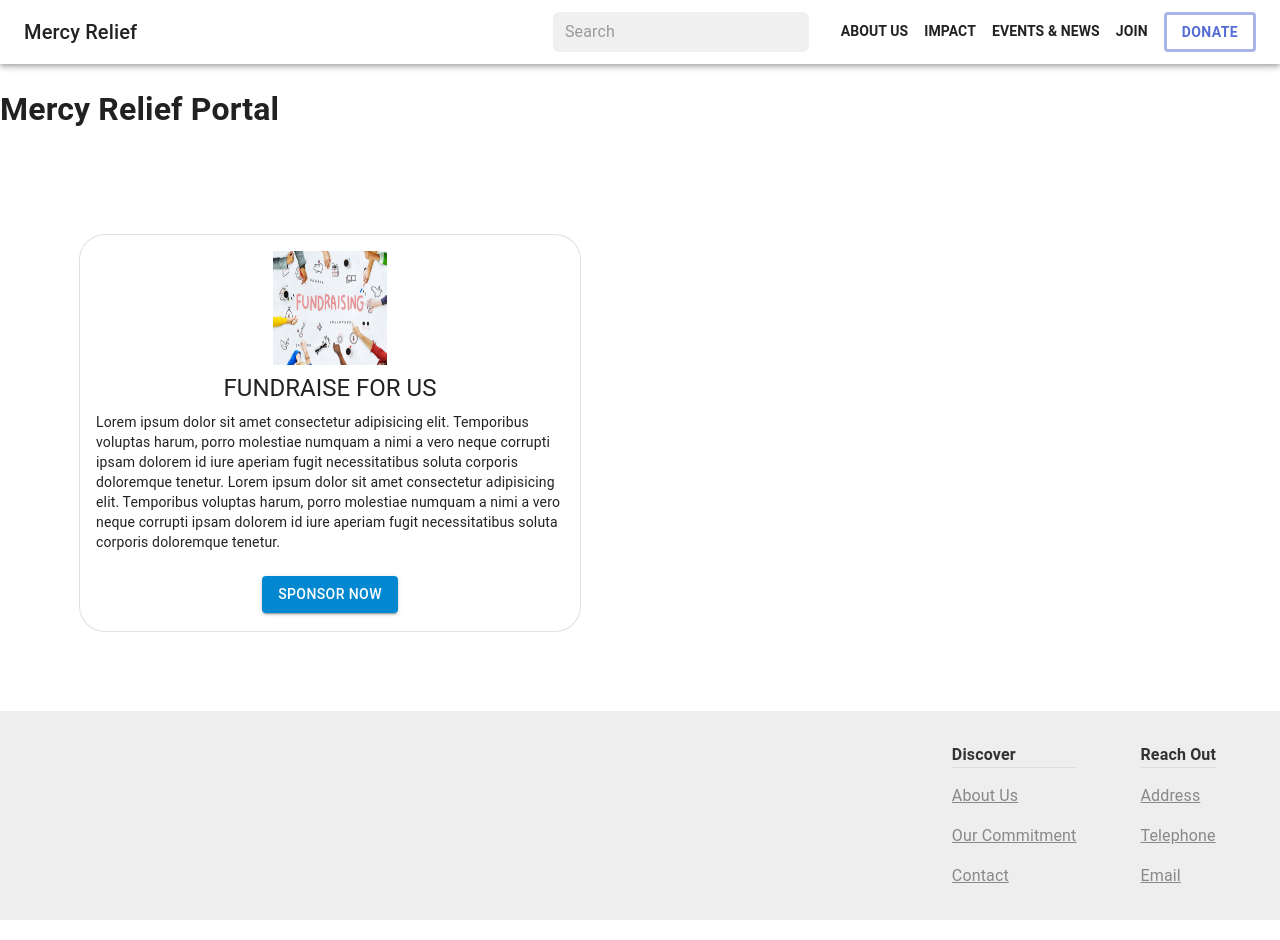
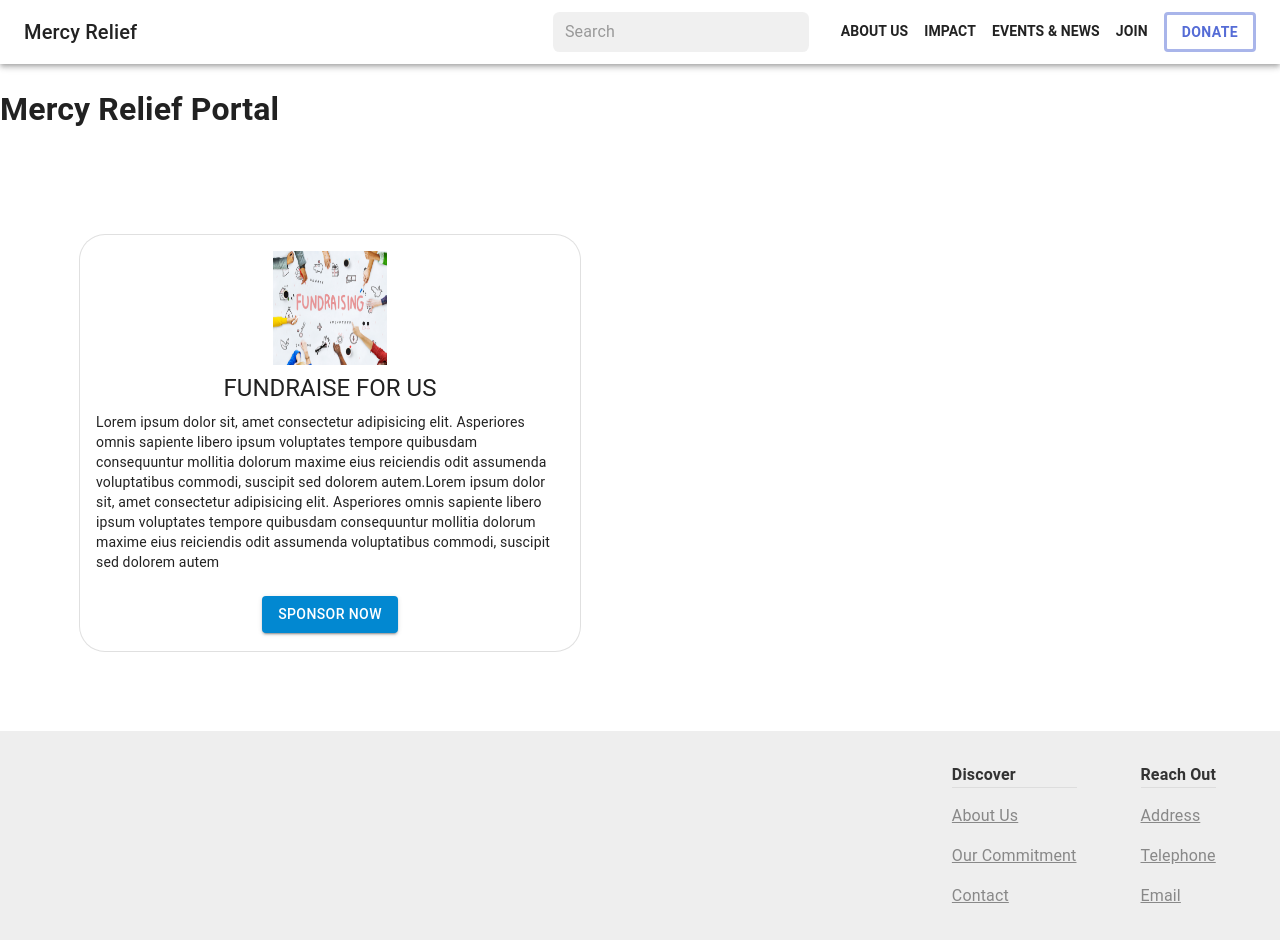
Before and after one commit to dsc-project-mr/mr-fe-external, a Next.js app: page / in a window 1280 px wide. Built offline with nearby package versions, Linux system fonts and the light colour scheme.

Commit message:
Added props for card

```diff
--- a/components/BasicCard/index.tsx
+++ b/components/BasicCard/index.tsx
@@ -7,38 +7,26 @@ import Button from '@mui/material/Button';
 import Typography from '@mui/material/Typography';
 import Image from 'next/image';
 
-const BasicCard = () => {
+interface Props {
+  cardTitle: string;
+  cardContent: string;
+  cardImage: string;
+  buttonName: string;
+}
+
+
+const BasicCard = ({ cardTitle, cardContent, cardImage, buttonName }: Props) => {
   return (
-    <Card sx = {{
-      maxWidth: 500,
-      maxHeight: 500,
-      background: "#FFFFFF",
-      boxShadow: "0px 0px 0px 1px #E0E0E0",
-      borderRadius: "25px",
-      display:'flex',
-      flexDirection:"column",
-      justifyContent:"center",
-      alignItems: "center",
-      margin: 10
-      }}>
-      <CardContent
-      sx={{
-        display:'flex',
-        flexDirection:"column",
-        justifyContent:"center",
-        alignItems: "center",
-      }}>
-        <CardMedia title="Fundraise Image">
-          <Image src="/test.jpeg" height="114" width="114" alt="fundraise-img" />
+    <Card sx={styledCard}>
+      <CardContent sx={styledCardContent}>
+        <CardMedia title={cardTitle}>
+          <Image src={cardImage} height="114" width="114" alt="fundraise-img" />
         </CardMedia>
         <Typography variant="h5" gutterBottom>
-          FUNDRAISE FOR US
+          {cardTitle}
         </Typography>
         <Typography variant="body2">
-          Lorem ipsum dolor sit amet consectetur adipisicing elit. Temporibus voluptas harum, porro molestiae numquam a
-          nimi a vero neque corrupti ipsam dolorem id iure aperiam fugit necessitatibus soluta corporis doloremque tenetur.
-          Lorem ipsum dolor sit amet consectetur adipisicing elit. Temporibus voluptas harum, porro molestiae numquam a
-          nimi a vero neque corrupti ipsam dolorem id iure aperiam fugit necessitatibus soluta corporis doloremque tenetur.
+          {cardContent}
         </Typography>
       </CardContent>
       <CardActions>
@@ -48,10 +36,8 @@ const BasicCard = () => {
         onClick={() => {
           alert('clicked')
         }}
-        sx={{
-          marginBottom: "10px"
-        }}>
-          SPONSOR NOW
+        sx={{marginBottom: "10px"}}>
+          {buttonName}
         </Button>
       </CardActions>
     </Card>
@@ -59,3 +45,23 @@ const BasicCard = () => {
 }
 
 export default BasicCard;
+
+const styledCard = {
+  maxWidth: 500,
+  maxHeight: 500,
+  background: "#FFFFFF",
+  boxShadow: "0px 0px 0px 1px #E0E0E0",
+  borderRadius: "25px",
+  display:'flex',
+  flexDirection:"column",
+  justifyContent:"center",
+  alignItems: "center",
+  margin: 10
+}
+
+const styledCardContent = {
+  display:'flex',
+  flexDirection:"column",
+  justifyContent:"center",
+  alignItems: "center",
+}
--- a/components/Layout/index.tsx
+++ b/components/Layout/index.tsx
@@ -28,7 +28,7 @@ const Layout = ({ children }: Props) => {
 
         <main style={{ flex: 1 }}>{children}</main>
 
-        <BasicCard />
+        <BasicCard cardTitle="FUNDRAISE FOR US" cardContent={word} cardImage="/test.jpeg" buttonName="Sponsor Now"/>
         <Footer />
       </ThemeProvider>
     </Box>
@@ -36,3 +36,5 @@ const Layout = ({ children }: Props) => {
 }
 
 export default Layout
+
+const word = "Lorem ipsum dolor sit, amet consectetur adipisicing elit. Asperiores omnis sapiente libero ipsum voluptates tempore quibusdam consequuntur mollitia dolorum maxime eius reiciendis odit assumenda voluptatibus commodi, suscipit sed dolorem autem.Lorem ipsum dolor sit, amet consectetur adipisicing elit. Asperiores omnis sapiente libero ipsum voluptates tempore quibusdam consequuntur mollitia dolorum maxime eius reiciendis odit assumenda voluptatibus commodi, suscipit sed dolorem autem"
```
